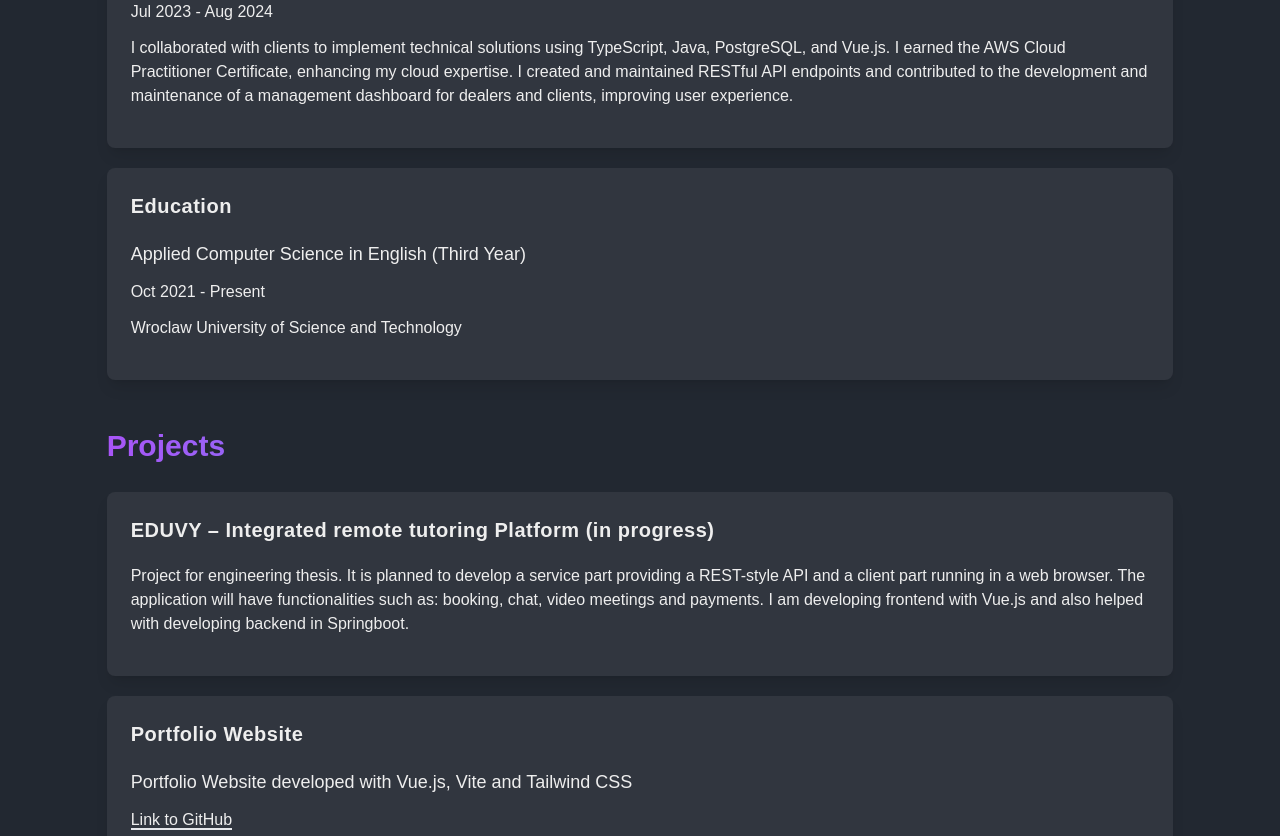
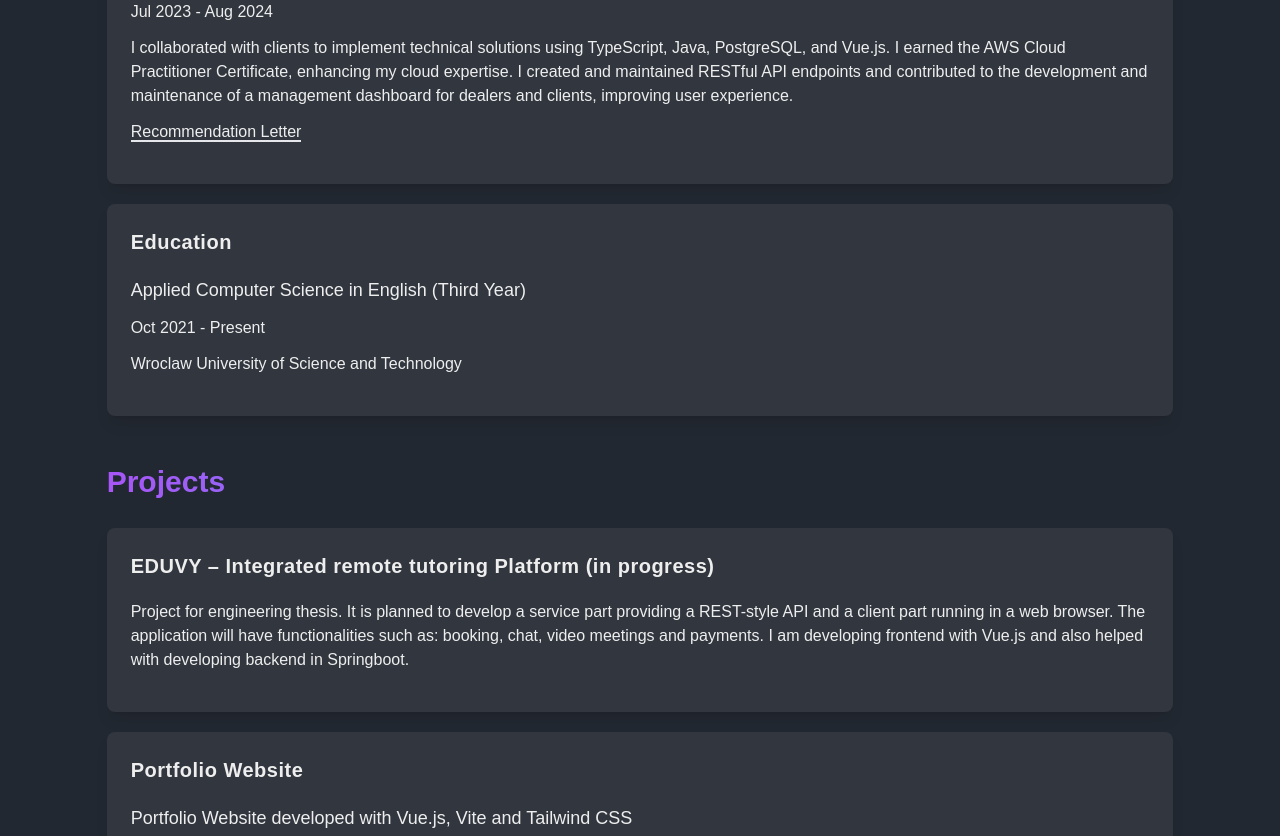
Before and after one commit to kobebrylant/portfolio, a Vue app: page / in a window 1280 px wide. Shown: the part 1120-1956 px from the top of the page. Built offline with nearby package versions, Linux system fonts and the light colour scheme.

Commit message:
Added Recommendation_Letter

```diff
--- a/src/components/ExperienceComponent.vue
+++ b/src/components/ExperienceComponent.vue
@@ -26,9 +26,16 @@
         <p class="font-light mb-3">
           Jul 2023 - Aug 2024
         </p>
-        <p>
+        <p class="mb-3">
           I collaborated with clients to implement technical solutions using TypeScript, Java, PostgreSQL, and Vue.js. I earned the AWS Cloud Practitioner Certificate, enhancing my cloud expertise. I created and maintained RESTful API endpoints and contributed to the development and maintenance of a management dashboard for dealers and clients, improving user experience.
         </p>
+        <a
+          href="/Recommendation_Letter.pdf"
+          target="_blank"
+          class="font-light border-b-2"
+        >
+          Recommendation Letter
+        </a>
       </div>
     </div>
 
```
Also changed, not shown: 1 other file (tests, documents, lock files or other folders).
